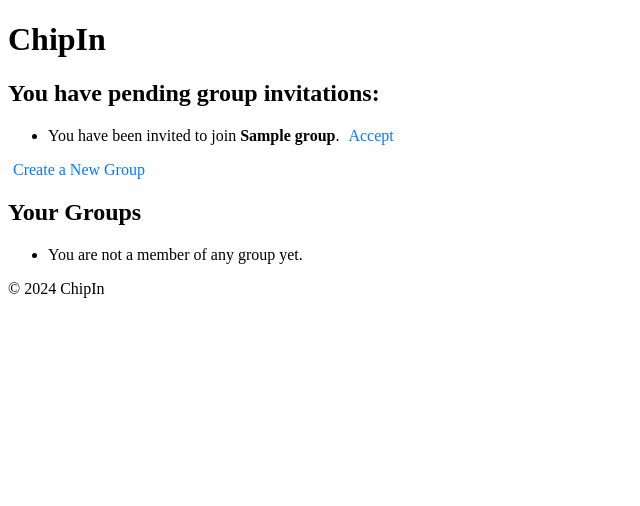
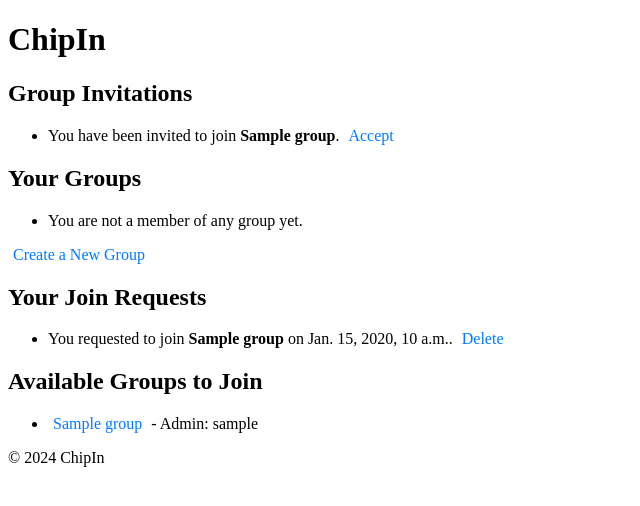
Before and after one commit to roseava/ssa_project, a Django app: template chipin/templates/chipin/home.html in a window 1280 px wide. Shown: the part 90-596 px from the top of the page, without its empty margins (0-640 px from the left). Run offline with Django 3.2, Linux system fonts and the light colour scheme; the template is opened without the code that fills it: most values are stand-ins (such as "Sample title", 1, 10 or a date in 2020).

Commit message:
group join requests

```diff
--- a/chipin/templates/chipin/base.html
+++ b/chipin/templates/chipin/base.html
@@ -12,15 +12,13 @@
         </div>
         <div class="user-info">
             {% if request.user.is_authenticated %}
-                <a href="{% url 'chipin:home' %}">Home</a>
-                <span>{{ request.user.profile.nickname }}</span>
+                <a href="{% url 'chipin:home' %}">Home</a> <span>{{ request.user.profile.nickname }}</span>
                 <form action="{% url 'users:logout' %}" method="post">
                     {% csrf_token %}
                     <button type="submit">Logout</button>
                 </form>
             {% else %}
-                <a href="{% url 'users:login' %}">Login</a>
-                <a href="{% url 'users:register' %}">Register</a>
+                <a href="{% url 'users:login' %}">Login</a> <a href="{% url 'users:register' %}">Register</a>
             {% endif %}
         </div>
     </header>
--- a/chipin/templates/chipin/home.html
+++ b/chipin/templates/chipin/home.html
@@ -3,33 +3,62 @@
 {% block title %}ChipIn{% endblock %}
 {% block content %}
     <h1>ChipIn</h1>
-    {% if pending_invitations %}
-        <div class="invitation-notification">
-            <h2>You have pending group invitations:</h2>
+    <h2>Group Invitations</h2>
+    <div class="invitation-notification">
+        {% if pending_invitations %}
             <ul>
                 {% for group in pending_invitations %}
                     <li>
                         You have been invited to join <strong>{{ group.name }}</strong>.
                         <a href="{% url 'chipin:accept_invite' group.id %}?user_id={{ request.user.id }}">Accept</a>
                     </li>
+                {% empty %}
+                    <li>No pending group invitations.</li>
                 {% endfor %}
             </ul>
-        </div>
-    {% endif %}
-    <a href="{% url 'chipin:create_group' %}">Create a New Group</a>
+        {% else %}
+            <p>No pending group invitations.</p>
+        {% endif %}
+    </div>
+
     <h2>Your Groups</h2>
     <ul>
         {% for group in user.group_memberships.all %}
         <li>
             <a href="{% url 'chipin:group_detail' group.id %}">{{ group.name }}</a>
             {% if group.admin == request.user %}
-                <a href="{% url 'chipin:delete_group' group.id %}" onclick="return confirm('Are you sure you want to delete this group?');">
-                    Delete
-                </a>
+                <a href="{% url 'chipin:delete_group' group.id %}" onclick="return confirm('Are you sure you want to delete this group?');">Delete</a>
+            {% else %}
+                <a href="{% url 'chipin:leave_group' group.id %}" onclick="return confirm('Are you sure you want to leave this group?');">Leave</a>
             {% endif %}
         </li>
         {% empty %}
         <li>You are not a member of any group yet.</li>
         {% endfor %}
     </ul>
+    <a href="{% url 'chipin:create_group' %}">Create a New Group</a>
+
+    <h2>Your Join Requests</h2>
+    <ul>
+        {% for join_request in user_join_requests %}
+        <li>
+            You requested to join <strong>{{ join_request.group.name }}</strong> on {{ join_request.created_at }}.
+            <a href="{% url 'chipin:delete_join_request' join_request.id %}" onclick="return confirm('Are you sure you want to delete this join request?');">Delete</a>
+        </li>
+        {% empty %}
+        <li>You have not submitted any join requests.</li>
+        {% endfor %}
+    </ul>
+
+    <h2>Available Groups to Join</h2>
+    <ul>
+        {% for group in available_groups %}
+        <li>
+            <a href="{% url 'chipin:group_detail' group.id %}">{{ group.name }}</a>
+            <span>- Admin: {{ group.admin.profile.nickname }}</span>
+        </li>
+        {% empty %}
+        <li>No groups available to join.</li>
+        {% endfor %}
+    </ul>
 {% endblock %}
--- a/chipin/templates/chipin/invite_users.html
+++ b/chipin/templates/chipin/invite_users.html
@@ -9,7 +9,7 @@
         <select name="user_id" id="user_id" required>
             <option value="">Select a user</option>
             {% for user in users_not_in_group %}
-                <option value="{{ user.id }}">{{ user.username }} ({{ user.email }})</option>
+                <option value="{{ user.id }}">{{ user.profile.nickname }}</option>
             {% endfor %}
         </select>
         <button type="submit">Send Invitation</button>
--- a/chipin/urls.py
+++ b/chipin/urls.py
@@ -6,6 +6,10 @@ urlpatterns = [
    path('create_group/', views.create_group, name='create_group'),
    path('group/<int:group_id>/', views.group_detail, name='group_detail'),
    path('group/<int:group_id>/invite/', views.invite_users, name='invite_users'),
+   path('group/<int:group_id>/accept/', views.accept_invite, name='accept_invite'),
    path('group/<int:group_id>/delete/', views.delete_group, name='delete_group'),
-   path('accept-invite/<int:group_id>/', views.accept_invite, name='accept_invite'),
+   path('delete-join-request/<int:request_id>/', views.delete_join_request, name='delete_join_request'),
+   path('group/<int:group_id>/request-to-join/', views.request_to_join_group, name='request_to_join_group'),
+   path('group/<int:group_id>/leave/', views.leave_group, name='leave_group'),
+   path('group/<int:group_id>/request/<int:request_id>/vote/<str:vote>/', views.vote_on_join_request, name='vote_on_join_request'),
 ]
```
Also changed, not shown: chipin/templates/chipin/group_detail.html (+25 -6 lines), chipin/views.py (+19 -6 lines), db.sqlite3.
